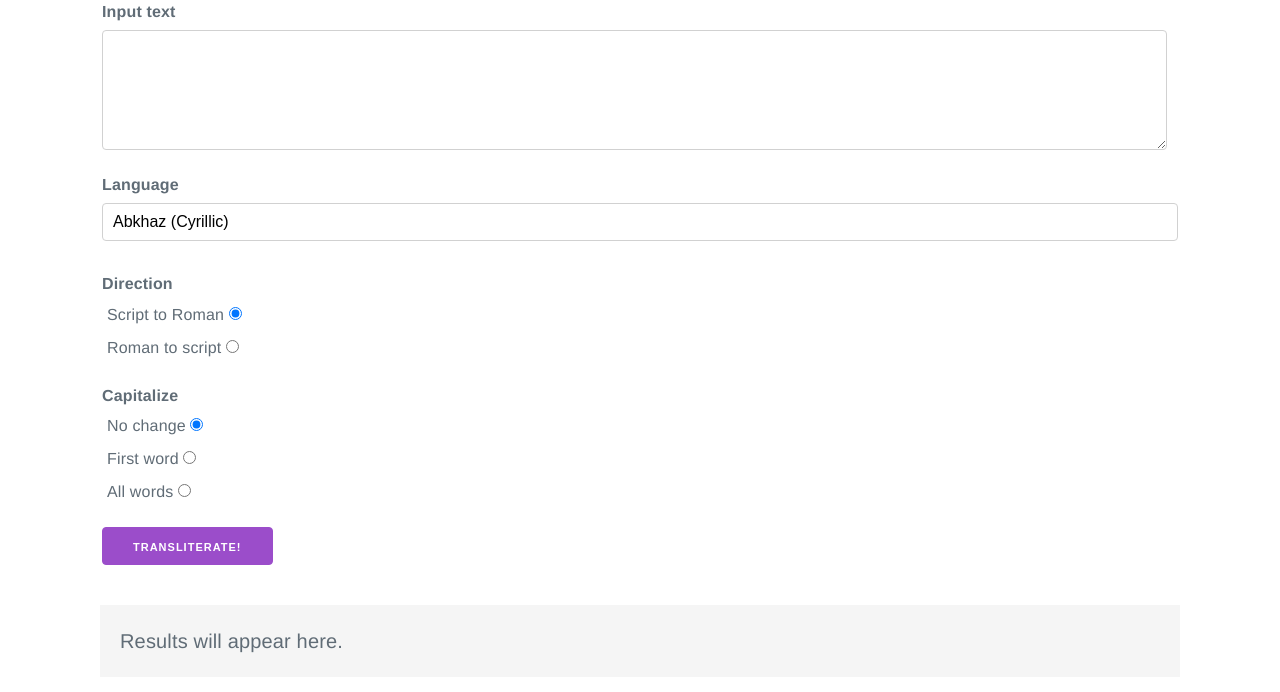
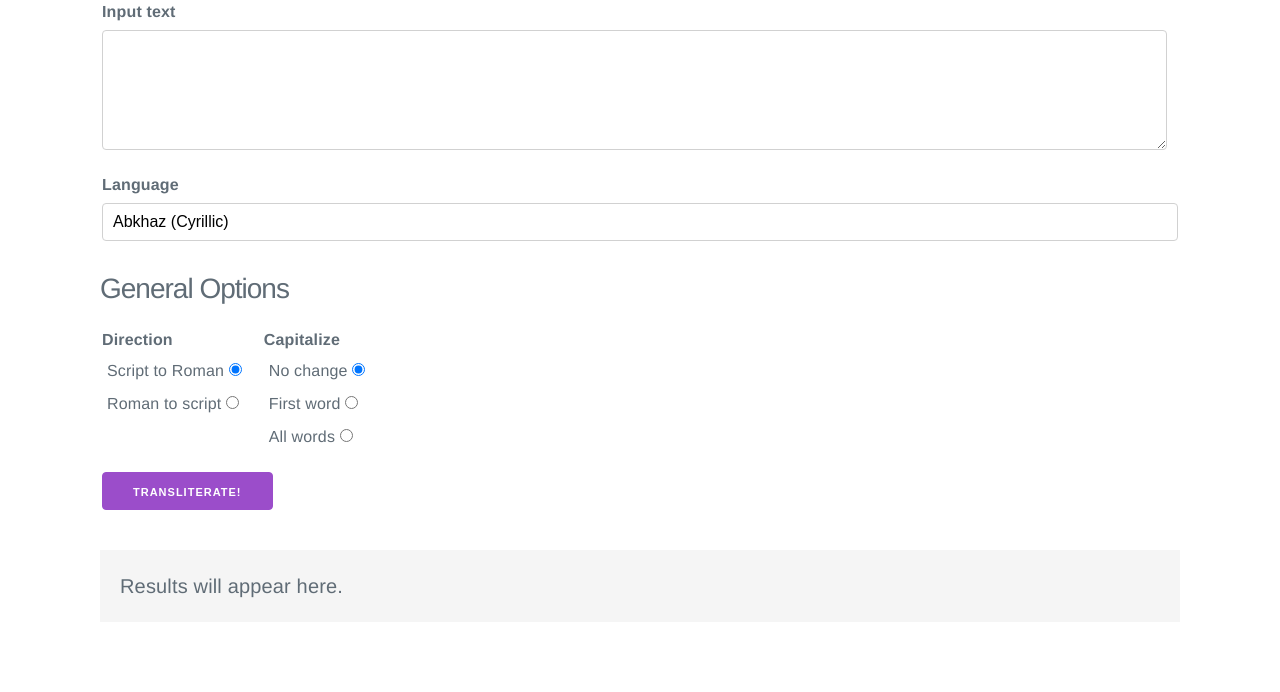
Before and after one commit to lcnetdev/scriptshifter, a Flask app: page / in a window 1280 px wide. Shown: the part 76-768 px from the top of the page. Run offline with Flask 3, Linux system fonts and the light colour scheme; data that the repository does not hold is empty.

Commit message:
Tidy up form layout.

```diff
--- a/scriptshifter/templates/index.html
+++ b/scriptshifter/templates/index.html
@@ -13,6 +13,11 @@
             height: 15vh;
             padding: 0.5em;
         }
+
+        fieldset.float-left {
+            margin-right: 2rem;
+        }
+
         #results{
             font-size: 1.25em;
             background-color: whitesmoke;
@@ -49,7 +54,9 @@
                 {% endfor %}
             </select>
         </fieldset>
-        <fieldset>
+        <div class="clearfix">
+            <h3>General Options</h3>
+            <fieldset class="float-left">
                 <legend>Direction</legend>
                 <div>
                     <label class="label-inline" for="s2r">Script to Roman</label>
@@ -63,7 +70,7 @@
                             type="radio" id="opt_r2s" name="t_dir" value="r2s">
                 </div>
             </fieldset>
-        <fieldset>
+            <fieldset class="float-left">
                 <legend>Capitalize</legend>
                 <div>
                     <label class="label-inline" for="no-change">No change</label>
@@ -80,7 +87,8 @@
                     <input type="radio" id="all" name="capitalize" value="all">
                 </div>
             </fieldset>
-        <div id="options"></div>
+        </div>
+        <div id="options" class="clearfix"></div>
         <fieldset>
             <input class="button-primary" type="submit" value="Transliterate!">
         </fieldset>
@@ -101,8 +109,14 @@
               .then(response=>response.json())
                 .then((data) => {
                     document.getElementById("options").replaceChildren();
+                    if (data.length > 0) {
+                        let hdr = document.createElement("h3");
+                        hdr.innerText = "Language options";
+                        document.getElementById("options").append(hdr);
+                    }
                     data.forEach((opt)=>{
                         let fset = document.createElement("fieldset");
+                        fset.setAttribute("class", "float-left");
                         let label = document.createElement("label");
                         label.setAttribute("for", opt.id);
                         label.append(opt.label);
```
Lines whose indentation alone changed are shown as unchanged.
